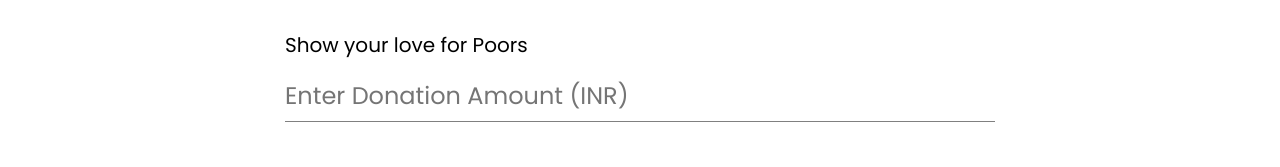
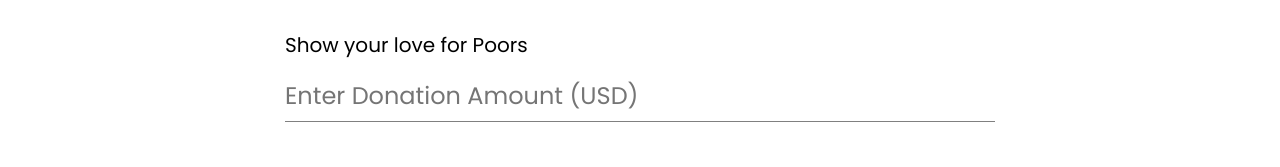
Before and after one commit to amishaanyk/donation_website, a React (Vite) app in the folder frontend/: page /donate in a window 1280 px wide. Shown: the part 495-662 px from the top of the page. Built offline with nearby package versions, Linux system fonts and the light colour scheme.

Commit message:
Update Donate.jsx

```diff
--- a/frontend/src/components/Donate.jsx
+++ b/frontend/src/components/Donate.jsx
@@ -48,7 +48,7 @@ const Donate = () => {
             type="number"
             value={amount}
             onChange={(e) => setAmount(e.target.value)}
-            placeholder="Enter Donation Amount (INR)"
+            placeholder="Enter Donation Amount (USD)"
           />
         </div>
         <input
@@ -70,7 +70,7 @@ const Donate = () => {
           onChange={(e) => setMessage(e.target.value)}
         />
         <button type="submit" className="btn" disabled={disableBtn}>
-          Donate {amount ? `₹${amount}` : "₹0"}
+          Donate {amount ? `$${amount}` : "$0"}
         </button>
       </form>
     </section>
```
